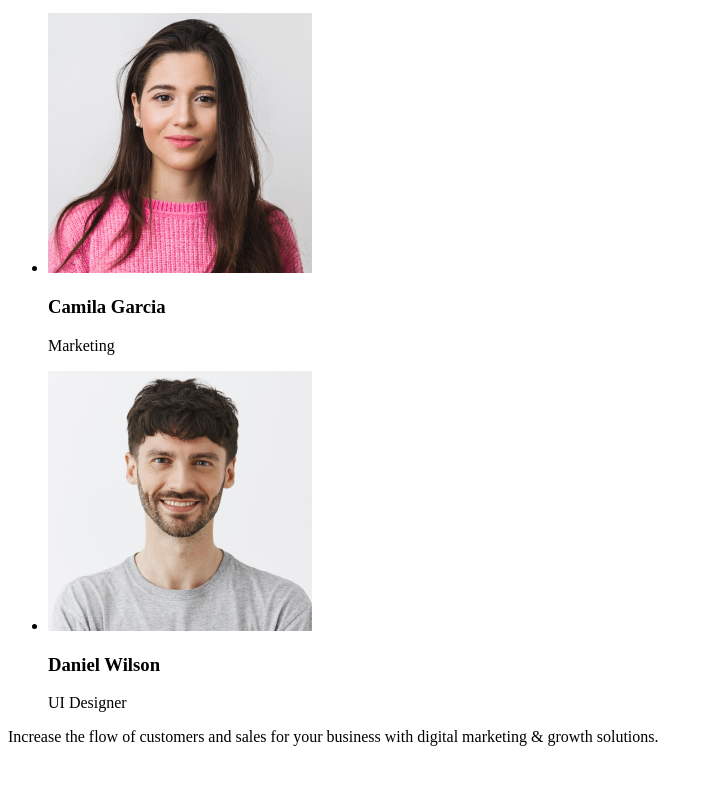
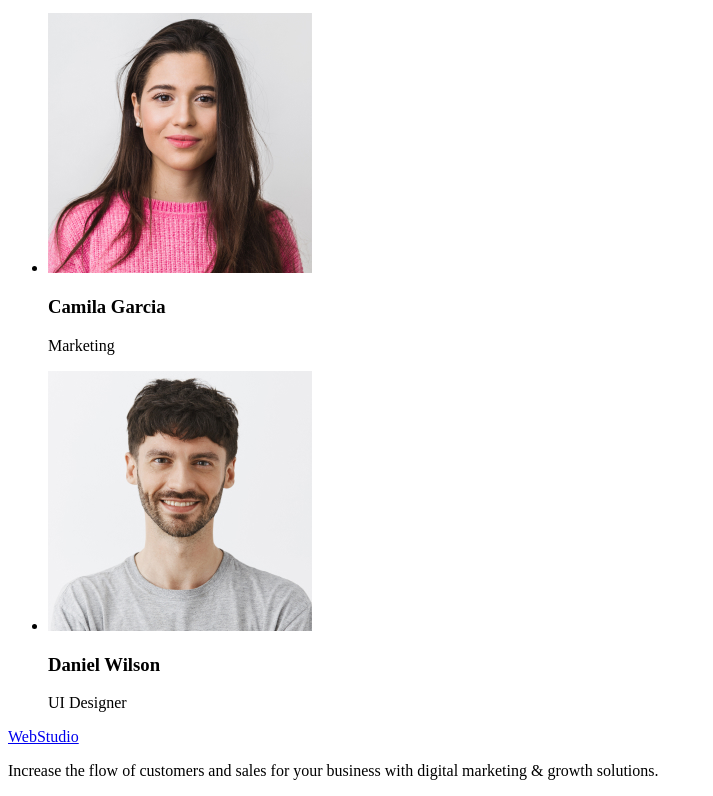
Before and after one commit to BerkanGunes/markup-hw-01, a plain HTML site: page index.html in a window 1280 px wide. Shown: the part 1362-2158 px from the top of the page, without its empty margins (0-713 px from the left). Before the commit the page ends 2124 px from the top, so only its background shows below. Drawn offline with Linux system fonts and the light colour scheme.

Commit message:
oldu bence

```diff
--- a/index.html
+++ b/index.html
@@ -29,7 +29,6 @@
     <main>
         <!-- İlk Section -->
         <section>
-            <!-- Başlık 'h1' olarak güncellendi -->
             <h1>Effective solutions for your business</h1>
             <button type="button">Order Service</button>
         </section>
@@ -68,7 +67,6 @@
                 <li>
                     <img src="./images/img.jpg" alt="Mark Guerrero" width="264">
                     <h3>Mark Guerrero</h3>
-                    <!-- 'Designer' içeriğine sahip paragraf -->
                     <p>Designer</p>
                 </li>
                 <li>
@@ -91,6 +89,8 @@
     </main>
 
     <footer>
+        <a href="./index.html">WebStudio</a>
+
         <p>Increase the flow of customers and sales for your business with digital marketing & growth solutions.</p>
     </footer>
 </body>
```
